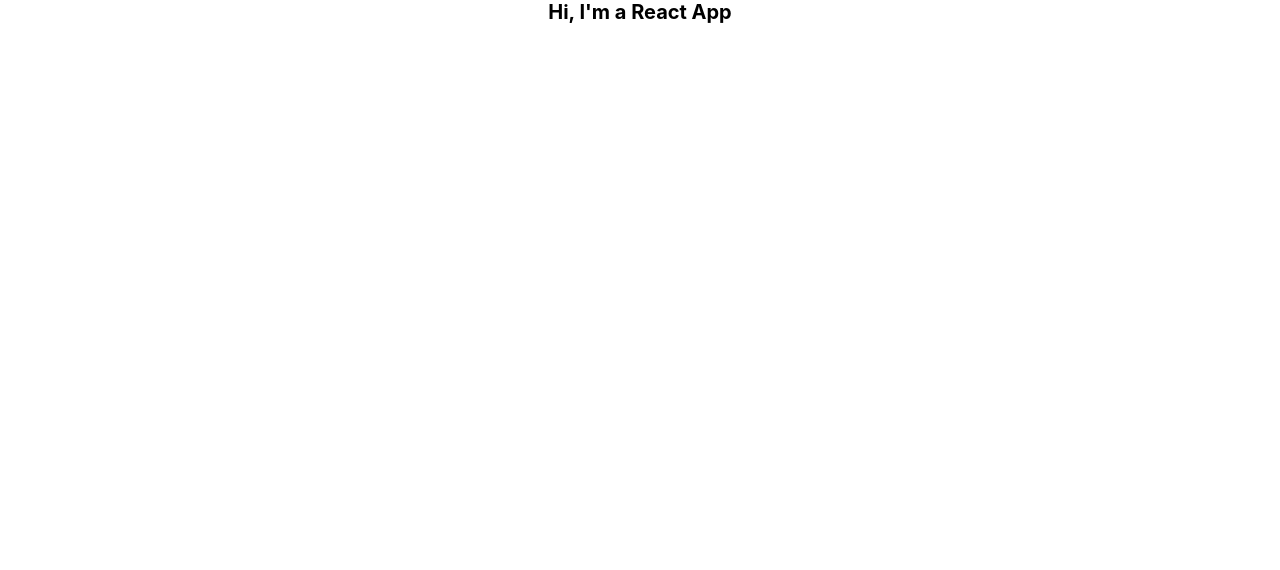
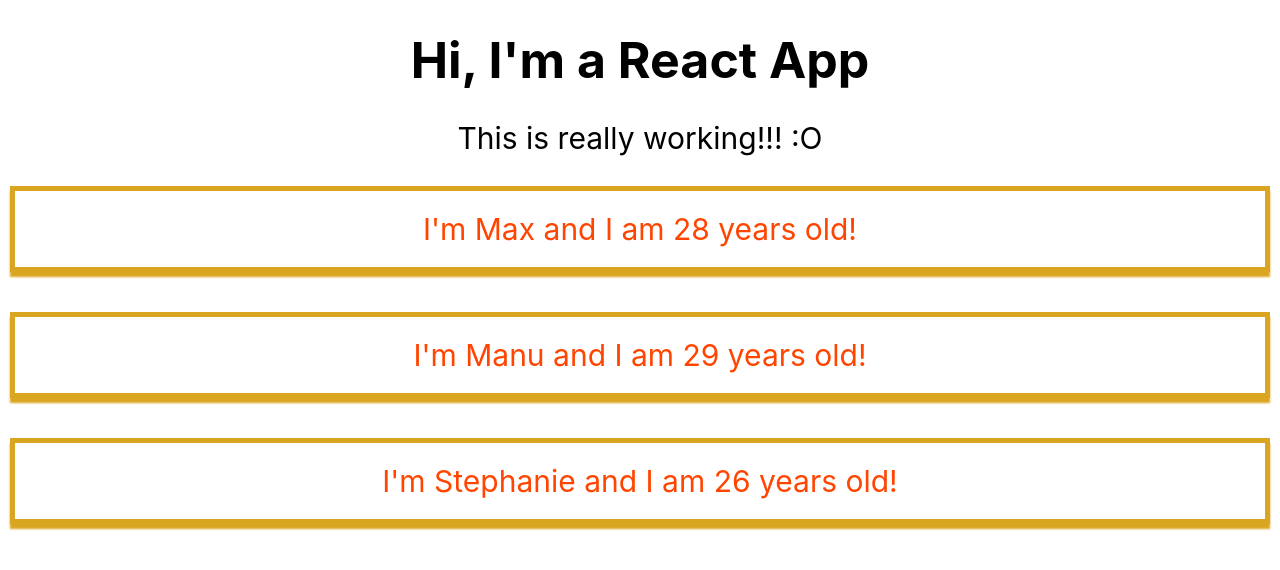
Before and after one commit to Lypzis/React, a React (Create React App) app in the folder react-complete-guide/: page / in a window 1280 px wide. Shown: the top 570 px of the page. Built offline with nearby package versions, Linux system fonts and the light colour scheme.

Commit message:
Adding Person Component

```diff
--- a/react-complete-guide/src/App.css
+++ b/react-complete-guide/src/App.css
@@ -1,3 +1,15 @@
 .App {
   text-align: center;
 }
+
+.App > * {
+  margin: 3rem;
+}
+
+.App h1 {
+  font-size: 5rem;
+}
+
+.App p {
+  font-size: 3rem;
+}
--- a/react-complete-guide/src/App.js
+++ b/react-complete-guide/src/App.js
@@ -1,12 +1,21 @@
-import React from 'react';
+import React,  { Component } from 'react';
 import './App.css';
+import Person from './Person/Person';
 
-function App() {
-  return (
-    <div className="App">
-      <h1>Hi, I'm a React App</h1>
-    </div>
-  );
+class App extends Component {
+
+  render() {
+    return (
+      // this is not html, it's .jsx :D
+      <div className="App">
+        <h1>Hi, I'm a React App</h1>
+        <p>This is really working!!! :O</p>
+        <Person name="Max" age="28" />
+        <Person name="Manu" age="29">My Hobbies: Racing.</Person>
+        <Person name="Stephanie" age="26"/>
+      </div>
+    );
+  }
 }
 
 export default App;
--- /dev/null
+++ b/react-complete-guide/src/Person/Person.css
@@ -0,0 +1,8 @@
+.paragraph {
+    margin: 1rem;
+    padding: 2rem 4rem;
+    border: solid .5rem goldenrod;
+    box-shadow: 0 .5rem .2rem goldenrod;
+    color: orangered;
+    margin-bottom: 4rem;
+}
--- /dev/null
+++ b/react-complete-guide/src/Person/Person.js
@@ -0,0 +1,9 @@
+import React from 'react';
+import './Person.css';
+
+const person = props => {
+    //{Math.floor((Math.random() * 100))}, random age age
+    return <p className="paragraph">I'm {props.name} and I am {props.age} years old!</p>
+}
+
+export default person;
```
Also changed, not shown: 2 other files (tests, documents, lock files or other folders).
